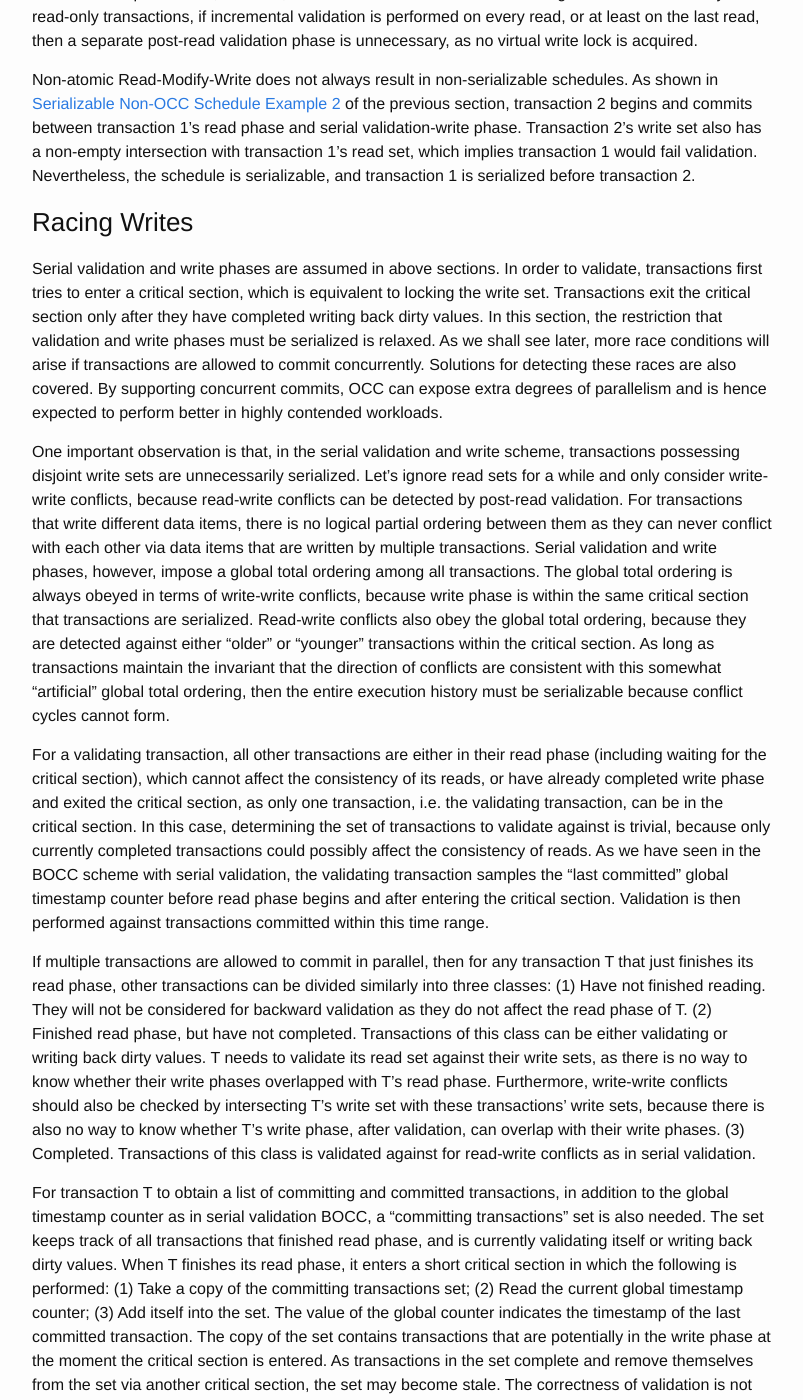
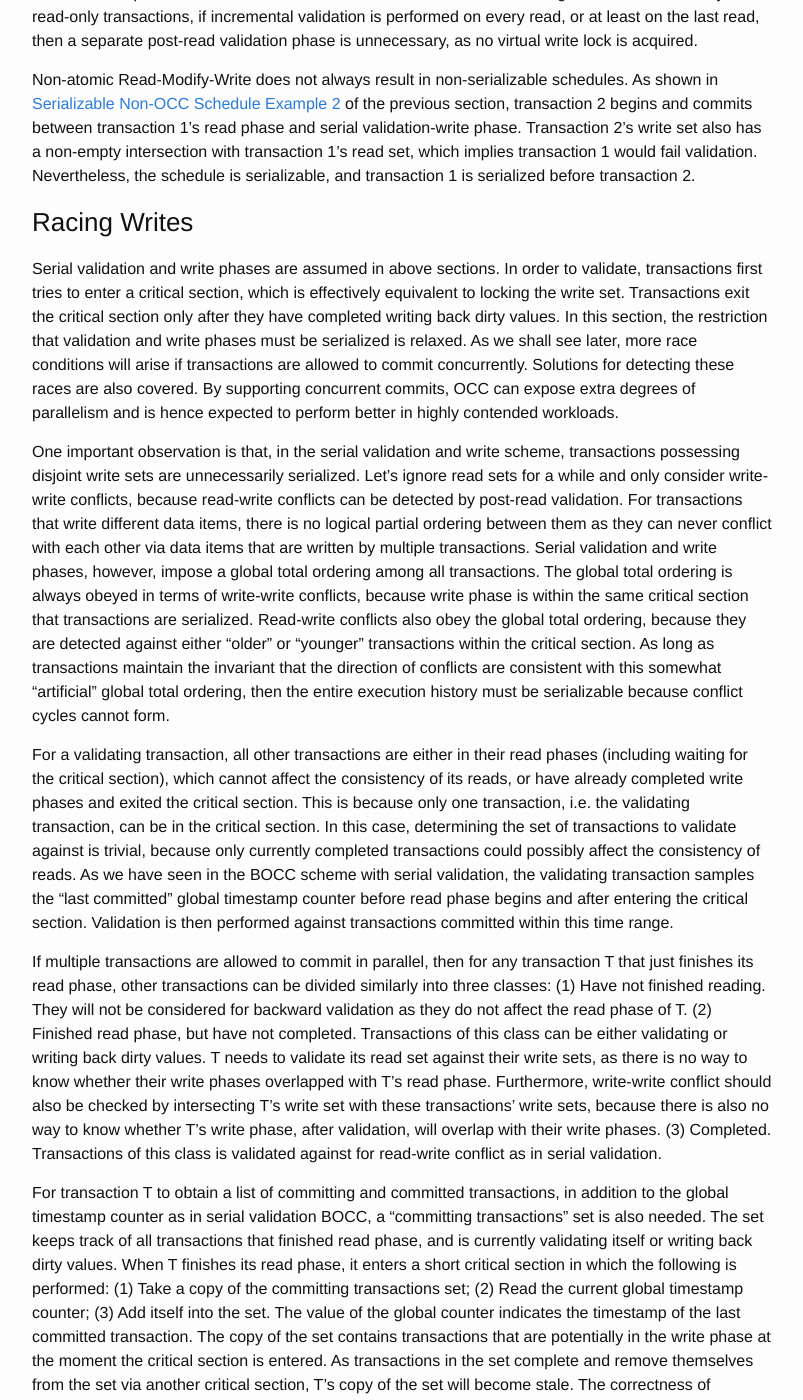
Before and after one commit to wangziqi2013/wangziqi2013.github.io, a Jekyll site: the page built from _posts/2018-03-21-Analyzing-OCC-Anomalies-and-Solutions.markdown, in a window 1280 px wide and 1400 px high, scrolled down 7074 px. Shown: the whole window, without its empty margins (238-1041 px from the left). Built offline with Jekyll 4.4.1, drawn with Linux system fonts in a browser that asks for light colours; some of the changed text lies outside the part shown.

Commit message:
Small change

```diff
--- a/_posts/2018-03-21-Analyzing-OCC-Anomalies-and-Solutions.markdown
+++ b/_posts/2018-03-21-Analyzing-OCC-Anomalies-and-Solutions.markdown
@@ -306,7 +306,7 @@ Nevertheless, the schedule is serializable, and transaction 1 is serialized befo
 ### Racing Writes
 
 Serial validation and write phases are assumed in above sections. In order to validate, transactions first
-tries to enter a critical section, which is equivalent to locking the write set. Transactions exit the critical
+tries to enter a critical section, which is effectively equivalent to locking the write set. Transactions exit the critical
 section only after they have completed writing back dirty values. In this section, the restriction that validation
 and write phases must be serialized is relaxed. As we shall see later, more race conditions will arise if transactions
 are allowed to commit concurrently. Solutions for detecting these races are also covered. By supporting concurrent
@@ -324,22 +324,22 @@ As long as transactions maintain the invariant that the direction of conflicts a
 with this somewhat "artificial" global total ordering, then the entire execution history must be serializable because
 conflict cycles cannot form.
 
-For a validating transaction, all other transactions are either in their read phase (including waiting for the critical
-section), which cannot affect the consistency of its reads, or have already completed write phase and exited the critical section,
-as only one transaction, i.e. the validating transaction, can be in the critical section. In this case, determining the set of
-transactions to validate against is trivial, because only currently completed transactions could possibly affect the consistency of
-reads. As we have seen in the BOCC scheme with serial validation, the validating transaction samples the "last committed" global
-timestamp counter before read phase begins and after entering the critical section. Validation is then performed against
-transactions committed within this time range.
+For a validating transaction, all other transactions are either in their read phases (including waiting for the critical
+section), which cannot affect the consistency of its reads, or have already completed write phases and exited the critical section.
+This is because only one transaction, i.e. the validating transaction, can be in the critical section. In this case, determining
+the set of transactions to validate against is trivial, because only currently completed transactions could possibly affect the
+consistency of reads. As we have seen in the BOCC scheme with serial validation, the validating transaction samples the
+"last committed" global timestamp counter before read phase begins and after entering the critical section. Validation is then
+performed against transactions committed within this time range.
 
 If multiple transactions are allowed to commit in parallel, then for any transaction T that just finishes its read phase,
 other transactions can be divided similarly into three classes: (1) Have not finished reading. They will not be considered
 for backward validation as they do not affect the read phase of T. (2) Finished read phase, but have not completed. Transactions
 of this class can be either validating or writing back dirty values. T needs to validate its read set against their write sets,
-as there is no way to know whether their write phases overlapped with T's read phase. Furthermore, write-write conflicts
+as there is no way to know whether their write phases overlapped with T's read phase. Furthermore, write-write conflict
 should also be checked by intersecting T's write set with these transactions' write sets, because there is also no way
-to know whether T's write phase, after validation, can overlap with their write phases. (3) Completed. Transactions of this class is
-validated against for read-write conflicts as in serial validation.
+to know whether T's write phase, after validation, will overlap with their write phases. (3) Completed. Transactions of this class is
+validated against for read-write conflict as in serial validation.
 
 For transaction T to obtain a list of committing and committed transactions, in addition to the global timestamp counter as
 in serial validation BOCC, a "committing transactions" set is also needed. The set keeps track of all transactions that finished read
@@ -348,16 +348,15 @@ a short critical section in which the following is performed: (1) Take a copy of
 global timestamp counter; (3) Add itself into the set. The value of the global counter indicates the timestamp of the last committed
 transaction. The copy of the set contains transactions that are potentially in the write phase
 at the moment the critical section is entered. As transactions in the set complete and remove themselves from the set via another
-critical section, the set may become stale. The correctness of validation is not affected, though, because read-write conflicts
-are checked for transactions in both committing state and completed state. Even if transactions in committing state can
+critical section, T's copy of the set will become stale. The correctness of validation is not affected, though, because read-write conflicts are checked for transactions in both committing state and completed state. Even if transactions in committing state can
 transit to completed state after T copied the set, their write sets are always checked against T's read set.
 No read-write conflict can be missed in this case.
 
 In order to validate, the following check is performed: (1) For transactions in the copy of the committing transactions set, intersect
-T's read set and write set with their write sets. On any non-empty intersection T aborts.
+T's read set and write set with their write sets. T aborts on any non-empty intersection.
 (2) For transactions whose commit timestamp is between bt and ct, where bt is the value of the counter when T begins and ct
 is the value of the counter obtained in the critical section, intersect T's read set with their write sets.
-On any non-empty intersection T aborts. The second check is identical to the backward validation process of BOCC.
+T aborts on any non-empty intersection. The second check is identical to the backward validation process of BOCC.
 
 After validation, transaction T enters write phase and writes back dirty values. On completion of the write phase,
 T enters the second critical section, which is synchronized with the one it entered before validation. Two
```
Also changed, not shown: other parts of _posts/2018-03-21-Analyzing-OCC-Anomalies-and-Solutions.markdown (+2 -2 lines).
